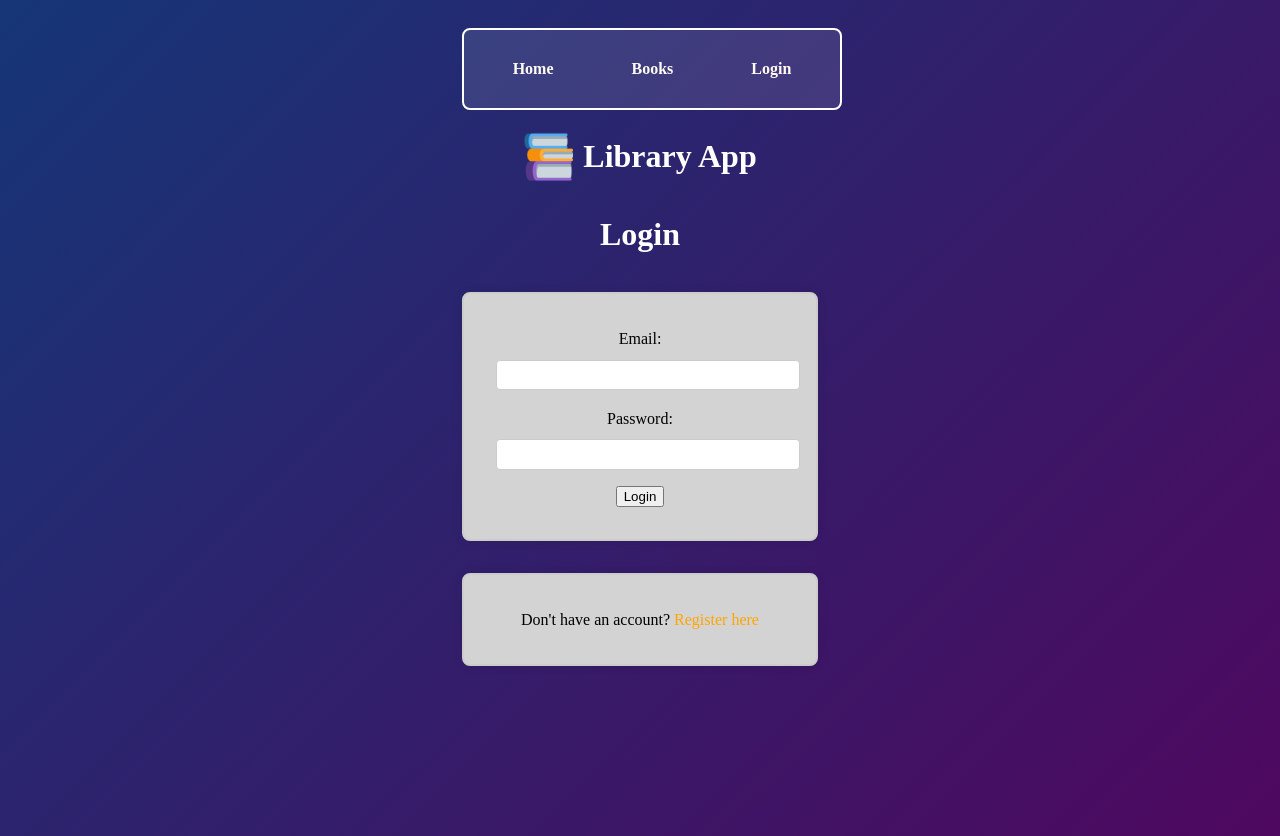
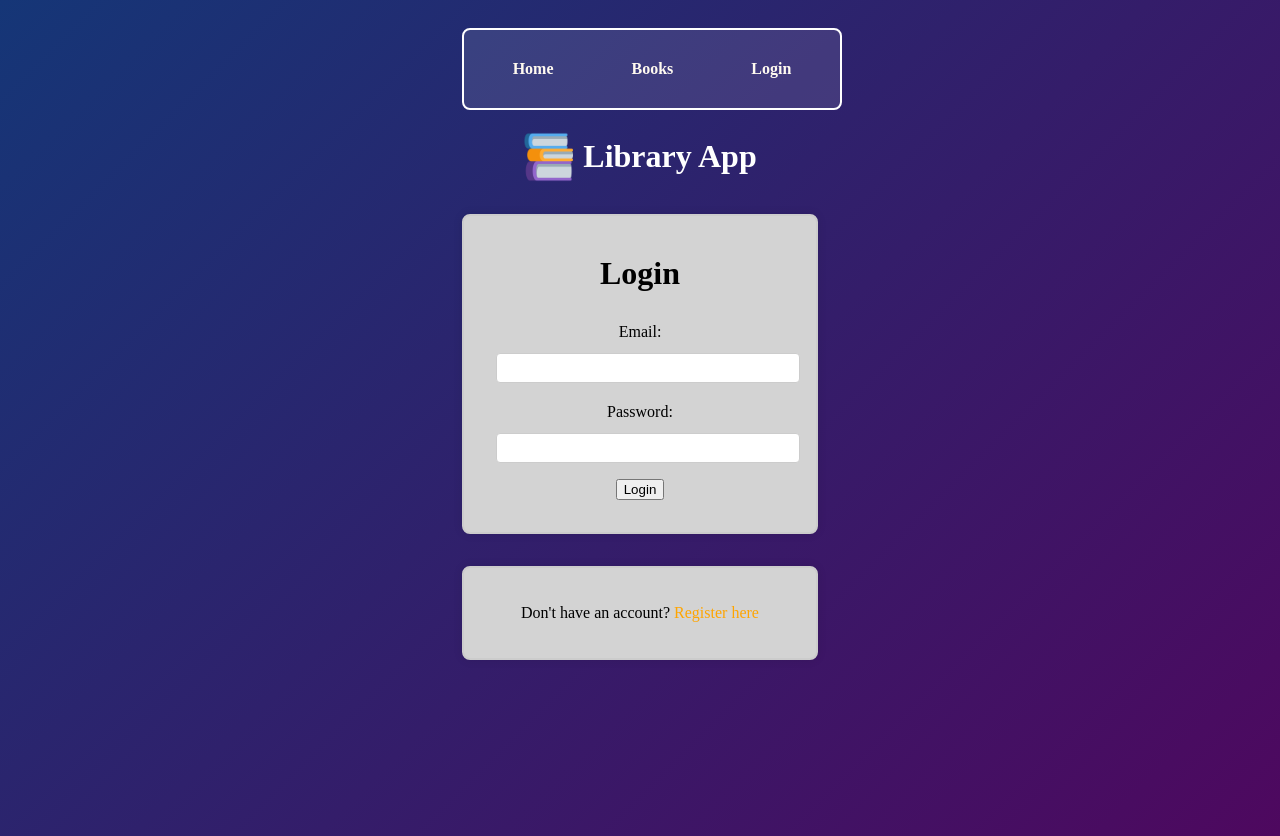
Before and after one commit to Stevenbcox/Unit-3-Book-Buddy, a React (Vite) app: page / in a window 1280 px wide. Built offline with nearby package versions, Linux system fonts and the light colour scheme.

Commit message:
formatted

```diff
--- a/src/components/Login.jsx
+++ b/src/components/Login.jsx
@@ -27,9 +27,9 @@ function Login({setToken}) {
 
     return (
         <div>
-            <h2>Login</h2>
             {error && <p style={{color: 'red'}}>{error}</p>}
             <form onSubmit={handleSubmit}>
+                <h2>Login</h2>
                 <div>
                     <label htmlFor="email">Email:</label>
                     <input
--- a/src/index.css
+++ b/src/index.css
@@ -21,9 +21,10 @@ h1 {
 }
 
 h2 {
-    color: white;
+    color: black;
     font-size: 2em;
     margin-bottom: 20px;
+    margin-top: auto;
     display: flex;
     align-items: center;
     justify-content: center;
```
